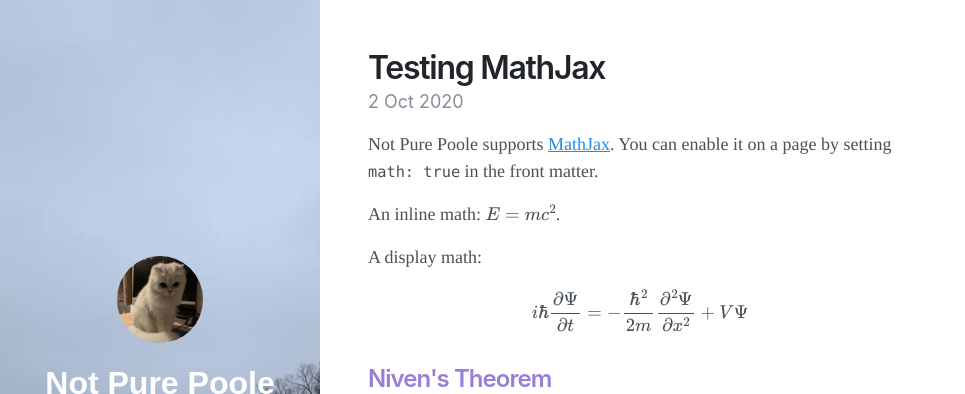
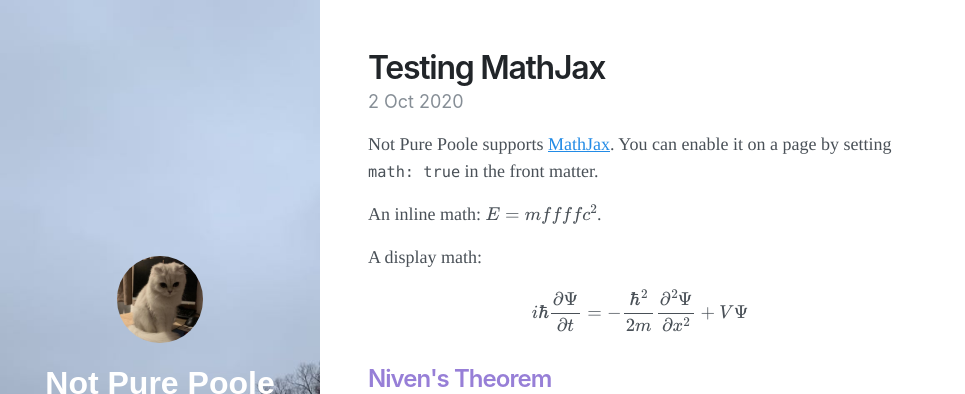
Before and after one commit to stackbit-projects/marvelous-goose-1e19c, a Jekyll site: the page built from _posts/2020-10-02-testing-mathjax.md, in a window 1280 px wide and 900 px high. Shown: the top 394 px of the window, without its empty margins (0-965 px from the left). Built offline with Jekyll 4.4.1, drawn with Linux system fonts in a browser that asks for light colours; nearby versions of some CDN libraries.

Commit message:
2020-10-02-testing-mathjax.md: updated markdown_content

```diff
--- a/_posts/2020-10-02-testing-mathjax.md
+++ b/_posts/2020-10-02-testing-mathjax.md
@@ -7,7 +7,7 @@ date: '2020-10-02 15:32 +0800'
 ---
 Not Pure Poole supports [MathJax](https://www.mathjax.org/). You can enable it on a page by setting `math: true` in the front matter.
 
-An inline math: \\\(E=mc^2\\\).
+An inline math: \\\(E=mffffc^2\\\).
 
 A display math:
 
```
